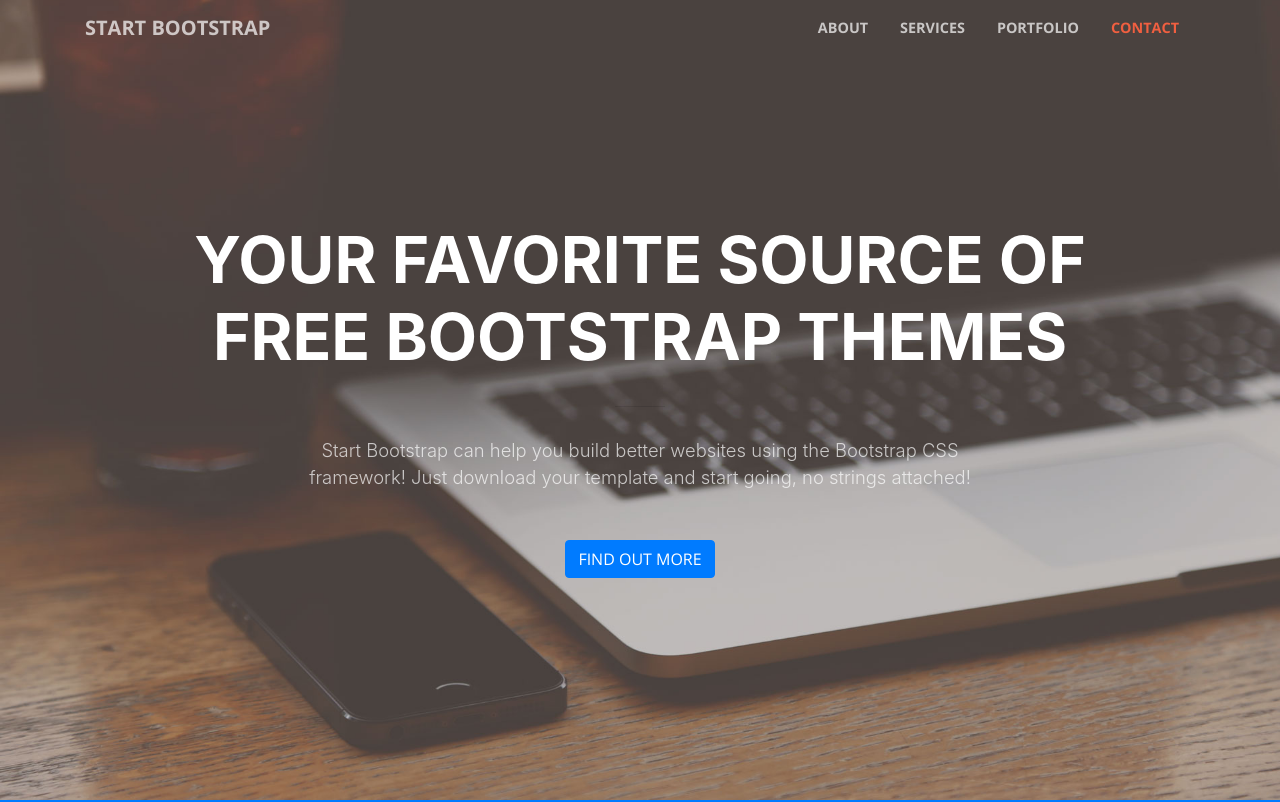
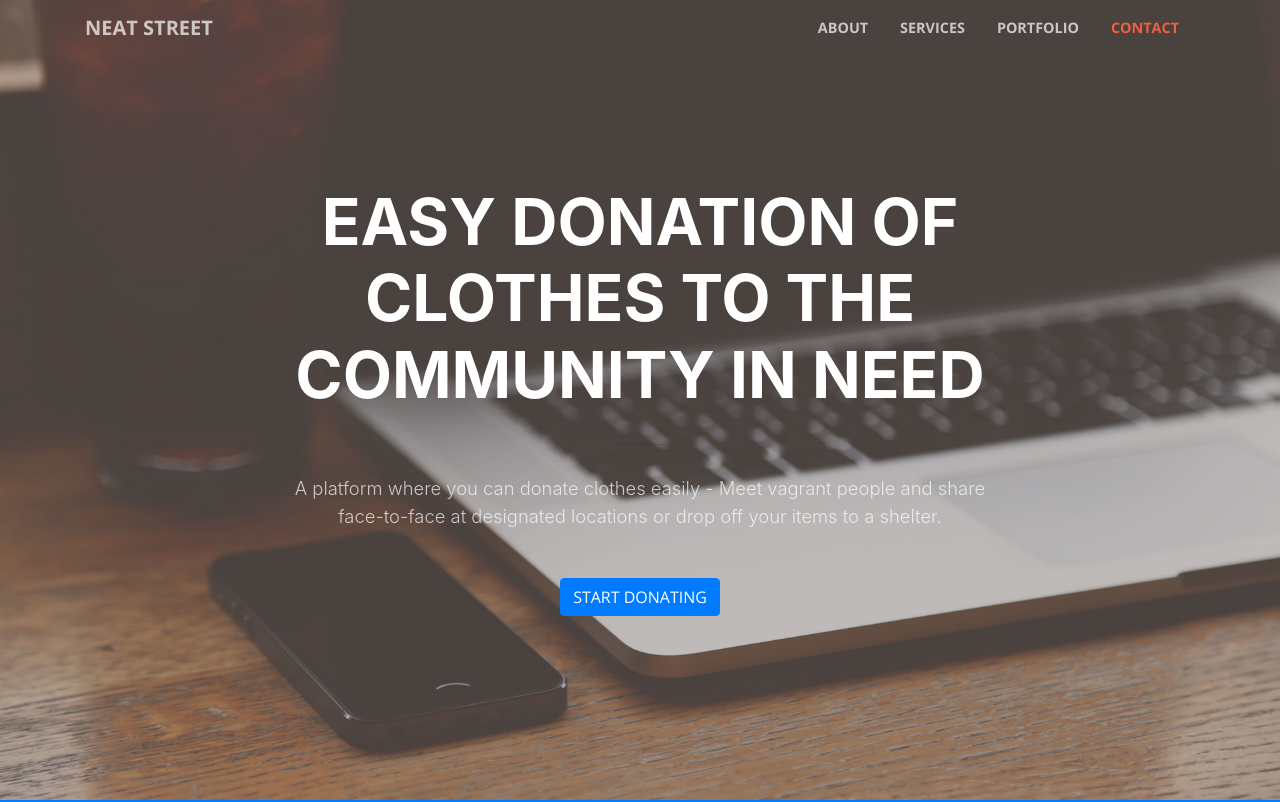
Before and after one commit to loriluo95/tanzy831.github.io, a website with bundled scripts: page index.html in a window 1280 px wide. Shown: the top 802 px of the page. Built offline with nearby package versions, Linux system fonts and the light colour scheme.

Commit message:
some more words

```diff
--- a/index.html
+++ b/index.html
@@ -8,7 +8,7 @@
     <meta name="description" content="">
     <meta name="author" content="">
 
-    <title>Creative - Start Bootstrap Theme</title>
+    <title>Neat Street</title>
 
     <!-- Bootstrap core CSS -->
     <link href="vendor/bootstrap/css/bootstrap.min.css" rel="stylesheet">
@@ -31,7 +31,7 @@
     <!-- Navigation -->
     <nav class="navbar navbar-expand-lg navbar-light fixed-top" id="mainNav">
       <div class="container">
-        <a class="navbar-brand js-scroll-trigger" href="#page-top">Start Bootstrap</a>
+        <a class="navbar-brand js-scroll-trigger" href="#page-top">Neat Street</a>
         <button class="navbar-toggler navbar-toggler-right" type="button" data-toggle="collapse" data-target="#navbarResponsive" aria-controls="navbarResponsive" aria-expanded="false" aria-label="Toggle navigation">
           <span class="navbar-toggler-icon"></span>
         </button>
@@ -59,13 +59,13 @@
         <div class="row">
           <div class="col-lg-10 mx-auto">
             <h1 class="text-uppercase">
-              <strong>Your Favorite Source of Free Bootstrap Themes</strong>
+              <strong>Easy donation of clothes to the community in need</strong>
             </h1>
             <hr>
           </div>
           <div class="col-lg-8 mx-auto">
-            <p class="text-faded mb-5">Start Bootstrap can help you build better websites using the Bootstrap CSS framework! Just download your template and start going, no strings attached!</p>
-            <a class="btn btn-primary btn-xl js-scroll-trigger" href="#about">Find Out More</a>
+            <p class="text-faded mb-5">A platform where you can donate clothes easily - Meet vagrant people and share face-to-face at designated locations or drop off your items to a shelter.</p>
+            <a class="btn btn-primary btn-xl js-scroll-trigger" href="#about">Start Donating</a>
           </div>
         </div>
       </div>
```
